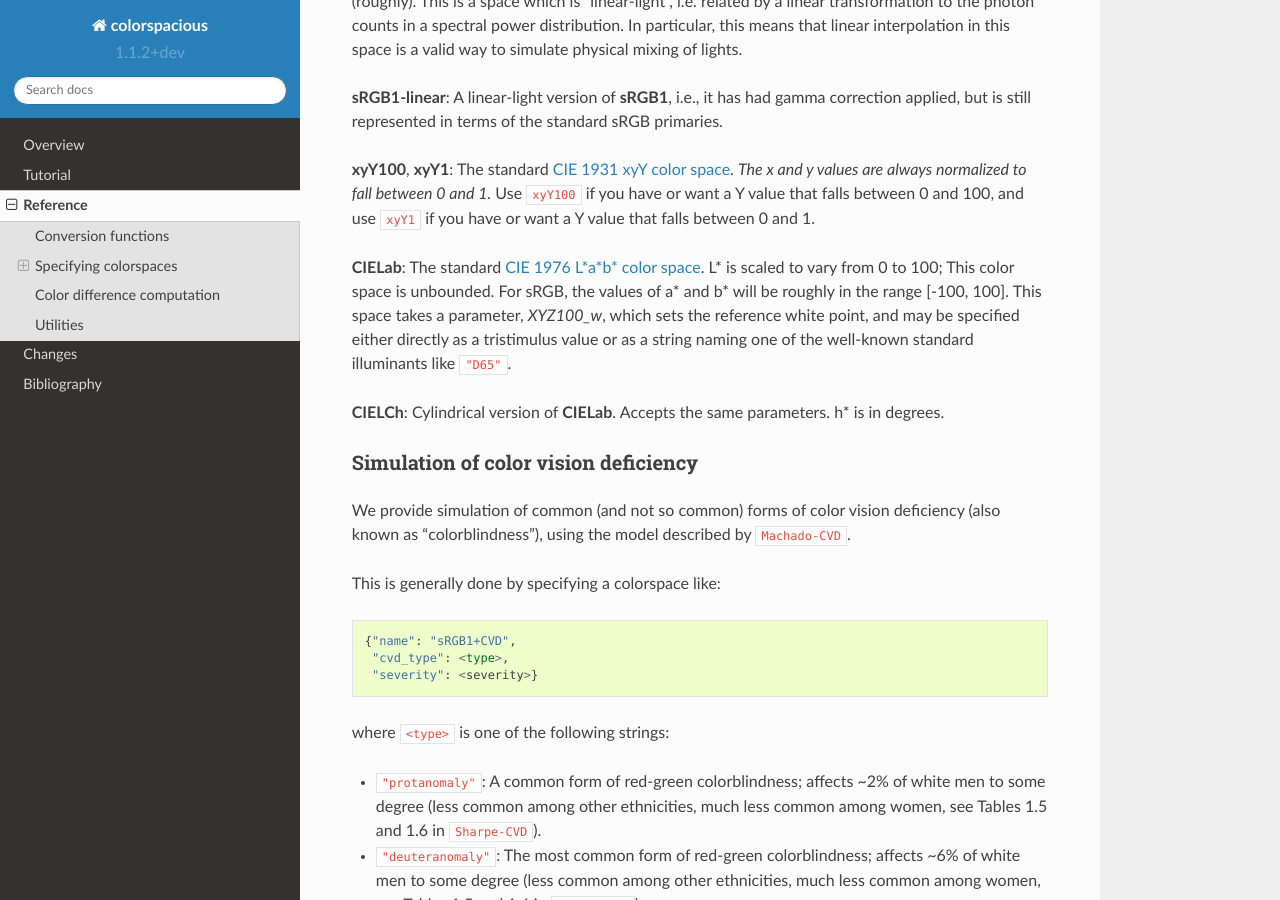
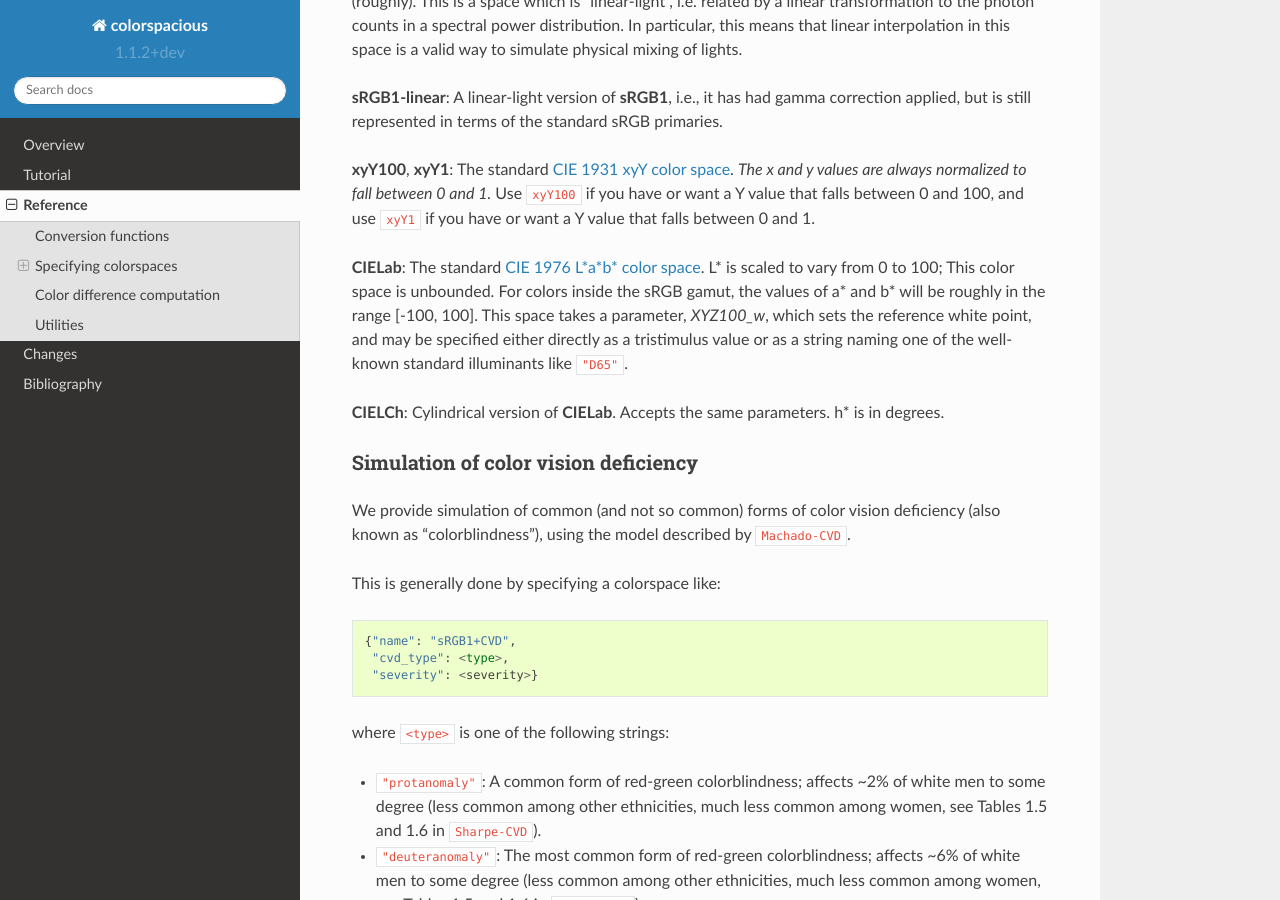
Before and after one commit to njsmith/colorspacious, a Sphinx documentation site: the page built from doc/reference.rst, in a window 1280 px wide and 900 px high, scrolled down 2988 px. Built offline with Sphinx 7.4.7 and the Read the Docs theme 2.0.0, drawn with Linux system fonts in a browser that asks for light colours; cross-references to code outside the pages are shown as plain code.

Commit message:
Update reference.rst

```diff
--- a/doc/reference.rst
+++ b/doc/reference.rst
@@ -150,7 +150,7 @@ and 1.
 **CIELab**: The standard `CIE 1976 L*a*b* color space
 <https://en.wikipedia.org/wiki/Lab_color_space>`_. L* is scaled to
 vary from 0 to 100; This color space is unbounded.
-For sRGB, the values of a* and b* will be roughly in the range [-100, 100].
+For colors inside the sRGB gamut, the values of a* and b* will be roughly in the range [-100, 100].
 This space takes a parameter, *XYZ100_w*, which sets
 the reference white point, and may be specified either directly as a
 tristimulus value or as a string naming one of the well-known standard
```
